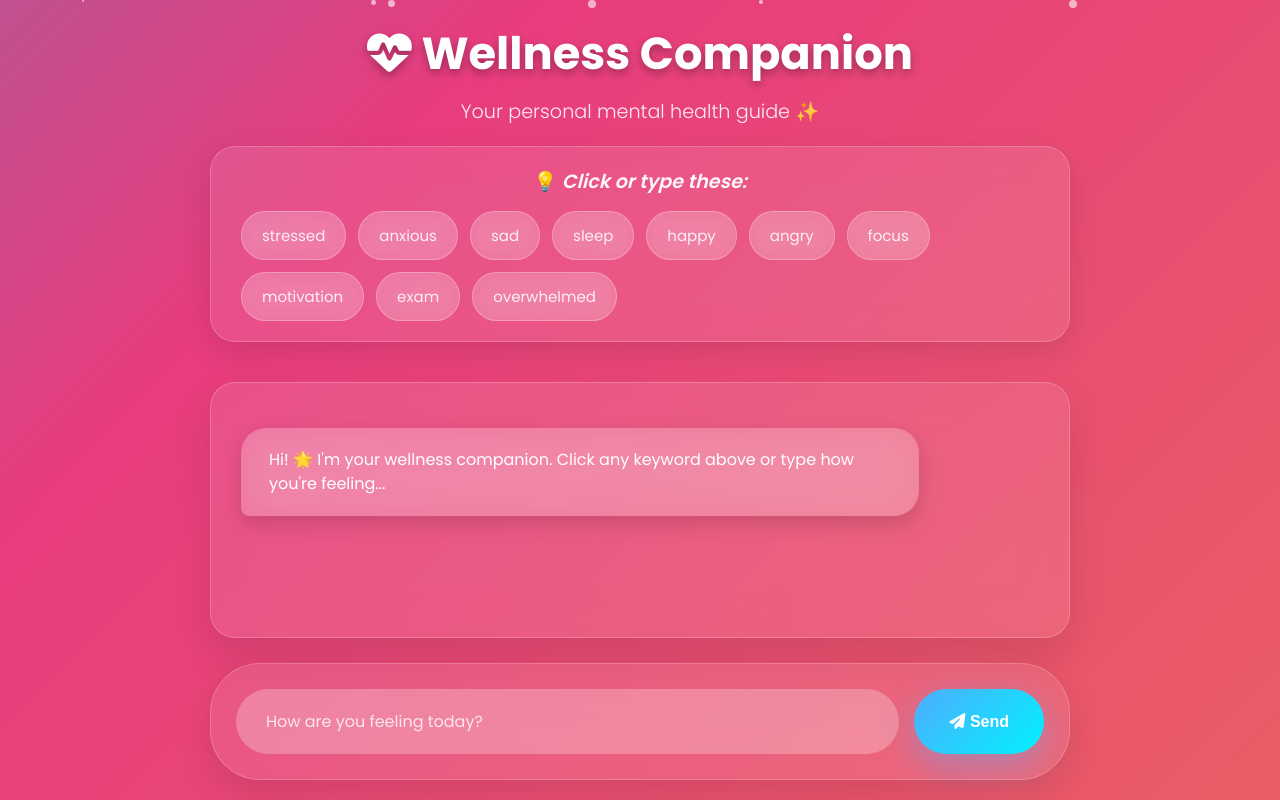
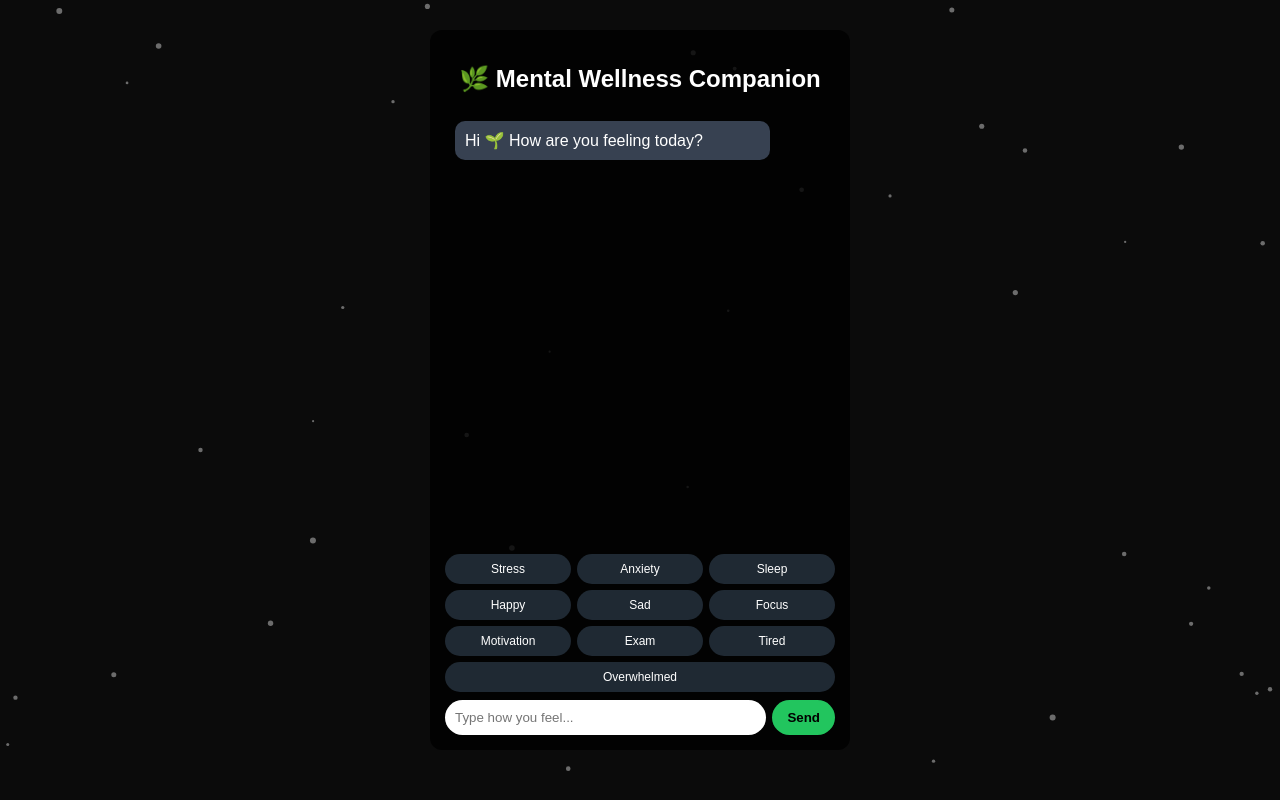
Before and after one commit to sanjaysubramanian04/wellness-bot, a FastAPI app: page / in a window 1280 px wide. Run offline with FastAPI, Linux system fonts and the light colour scheme.

Commit message:
Mental wellness chatbot - mobile responsive

```diff
--- a/static/index.html
+++ b/static/index.html
@@ -1,275 +1,39 @@
 <!DOCTYPE html>
-<html>
+<html lang="en">
 <head>
-    <title>🌿 Mental Wellness Companion</title>
-    <meta name="viewport" content="width=device-width, initial-scale=1">
-    <link href="https://fonts.googleapis.com/css2?family=Poppins:wght@300;400;600;700&display=swap" rel="stylesheet">
-    <link rel="stylesheet" href="https://cdnjs.cloudflare.com/ajax/libs/font-awesome/6.4.0/css/all.min.css">
-    <style>
-        * { margin: 0; padding: 0; box-sizing: border-box; }
-        body {
-            font-family: 'Poppins', sans-serif;
-            height: 100vh;
-            background: linear-gradient(-45deg, #ee7752, #e73c7e, #23a6d5, #23d5ab);
-            background-size: 400% 400%;
-            animation: gradientShift 15s ease infinite;
-            color: white;
-            overflow: hidden;
-        }
-        @keyframes gradientShift {
-            0% { background-position: 0% 50%; }
-            50% { background-position: 100% 50%; }
-            100% { background-position: 0% 50%; }
-        }
-        .container { max-width: 900px; margin: 0 auto; height: 100vh; display: flex; flex-direction: column; padding: 20px; }
-        .header { text-align: center; margin-bottom: 20px; }
-        .header h1 { font-size: 2.8em; font-weight: 700; margin-bottom: 10px; text-shadow: 0 4px 8px rgba(0,0,0,0.3); }
-        .header p { font-size: 1.2em; opacity: 0.9; font-weight: 300; margin-bottom: 20px; }
-        .keywords {
-            background: rgba(255,255,255,0.1);
-            backdrop-filter: blur(15px);
-            padding: 20px 30px;
-            border-radius: 25px;
-            margin-bottom: 20px;
-            border: 1px solid rgba(255,255,255,0.2);
-            box-shadow: 0 10px 30px rgba(0,0,0,0.1);
-        }
-        .keywords p { margin: 0 0 15px 0; font-weight: 600; opacity: 0.95; }
-        .keywords-grid { display: flex; flex-wrap: wrap; gap: 12px; }
-        .keyword-btn {
-            background: rgba(255,255,255,0.2);
-            padding: 12px 20px;
-            border-radius: 30px;
-            cursor: pointer;
-            font-size: 15px;
-            font-weight: 500;
-            backdrop-filter: blur(10px);
-            border: 1px solid rgba(255,255,255,0.3);
-            transition: all 0.3s ease;
-            opacity: 0.9;
-            position: relative;
-        }
-        .keyword-btn:hover {
-            background: rgba(255,255,255,0.4);
-            transform: translateY(-3px) scale(1.05);
-            box-shadow: 0 10px 25px rgba(0,0,0,0.3);
-            opacity: 1;
-        }
-        .keyword-btn:active { transform: scale(0.98); }
-        #chatbox {
-            flex: 1;
-            background: rgba(255,255,255,0.1);
-            backdrop-filter: blur(20px);
-            border-radius: 25px;
-            padding: 30px;
-            overflow-y: auto;
-            margin-bottom: 25px;
-            box-shadow: 0 20px 40px rgba(0,0,0,0.1);
-            border: 1px solid rgba(255,255,255,0.2);
-        }
-        .message {
-            margin: 15px 0;
-            padding: 20px 28px;
-            border-radius: 25px;
-            max-width: 85%;
-            animation: slideIn 0.4s ease-out;
-            box-shadow: 0 8px 20px rgba(0,0,0,0.15);
-            line-height: 1.5;
-        }
-        @keyframes slideIn {
-            from { opacity: 0; transform: translateY(30px); }
-            to { opacity: 1; transform: translateY(0); }
-        }
-        .user {
-            background: linear-gradient(135deg, #667eea, #764ba2);
-            margin-left: auto;
-            text-align: right;
-            border-bottom-right-radius: 8px;
-        }
-        .bot {
-            background: rgba(255,255,255,0.2);
-            backdrop-filter: blur(15px);
-            border-bottom-left-radius: 8px;
-        }
-        .input-container {
-            display: flex;
-            gap: 15px;
-            background: rgba(255,255,255,0.1);
-            padding: 25px;
-            border-radius: 50px;
-            backdrop-filter: blur(25px);
-            border: 1px solid rgba(255,255,255,0.2);
-            box-shadow: 0 15px 35px rgba(0,0,0,0.1);
-        }
-        #input {
-            flex: 1;
-            padding: 20px 30px;
-            border: none;
-            border-radius: 50px;
-            background: rgba(255,255,255,0.25);
-            font-size: 16px;
-            color: white;
-            outline: none;
-            font-family: inherit;
-        }
-        #input::placeholder { color: rgba(255,255,255,0.8); }
-        button {
-            padding: 20px 35px;
-            background: linear-gradient(135deg, #4facfe 0%, #00f2fe 100%);
-            border: none;
-            border-radius: 50px;
-            color: white;
-            font-weight: 600;
-            font-size: 16px;
-            cursor: pointer;
-            transition: all 0.3s ease;
-            box-shadow: 0 12px 35px rgba(79, 172, 254, 0.4);
-        }
-        button:hover { transform: scale(1.08); box-shadow: 0 18px 45px rgba(79, 172, 254, 0.6); }
-        button:active { transform: scale(1.02); }
-        .typing { font-style: italic; opacity: 0.85; display: flex; align-items: center; gap: 4px; }
-        .typing span { animation: blink 1.5s infinite; }
-        @keyframes blink { 0%, 50% { opacity: 1; } 51%, 100% { opacity: 0; } }
-        @media (max-width: 768px) {
-            .container { padding: 15px; }
-            .header h1 { font-size: 2.2em; }
-            .input-container, .keywords { padding: 18px; }
-            .keyword-btn { padding: 10px 16px; font-size: 14px; }
-        }
-        .particles { position: fixed; top: 0; left: 0; width: 100%; height: 100%; pointer-events: none; z-index: -1; }
-        .particle {
-            position: absolute;
-            background: rgba(255,255,255,0.6);
-            border-radius: 50%;
-            animation: float 8s infinite linear;
-        }
-        @keyframes float {
-            0% { transform: translateY(100vh) rotate(0deg) scale(0); opacity: 0; }
-            10% { opacity: 1; scale(1); }
-            90% { opacity: 1; }
-            100% { transform: translateY(-100px) rotate(360deg) scale(0); opacity: 0; }
-        }
-    </style>
+  <meta charset="UTF-8">
+  <title>Mental Wellness Bot</title>
+  <meta name="viewport" content="width=device-width, initial-scale=1.0">
+  <link rel="stylesheet" href="style.css">
 </head>
 <body>
-    <div class="particles" id="particles"></div>
-    <div class="container">
-        <div class="header">
-            <h1><i class="fas fa-heartbeat"></i> Wellness Companion</h1>
-            <p>Your personal mental health guide ✨</p>
-            <div class="keywords">
-                <p>💡 <i>Click or type these:</i></p>
-                <div class="keywords-grid">
-                    <span class="keyword-btn" onclick="setInput('I\'m stressed')" title="Box Breathing Technique">stressed</span>
-                    <span class="keyword-btn" onclick="setInput('anxious')" title="5-4-3-2-1 Grounding">anxious</span>
-                    <span class="keyword-btn" onclick="setInput('sad')" title="Gratitude Journal">sad</span>
-                    <span class="keyword-btn" onclick="setInput('can\'t sleep')" title="4-7-8 Breathing">sleep</span>
-                    <span class="keyword-btn" onclick="setInput('happy')" title="Joy Amplifier">happy</span>
-                    <span class="keyword-btn" onclick="setInput('angry')" title="Anger Reset">angry</span>
-                    <span class="keyword-btn" onclick="setInput('can\'t focus')" title="Pomodoro Focus">focus</span>
-                    <span class="keyword-btn" onclick="setInput('no motivation')" title="2-Min Rule">motivation</span>
-                    <span class="keyword-btn" onclick="setInput('exam')" title="Exam Brain Hacks">exam</span>
-                    <span class="keyword-btn" onclick="setInput('overwhelmed')" title="Priority Matrix">overwhelmed</span>
-                </div>
-            </div>
-        </div>
-        <div id="chatbox"></div>
-        <div class="input-container">
-            <input type="text" id="input" placeholder="How are you feeling today?">
-            <button onclick="sendMessage()"><i class="fas fa-paper-plane"></i> Send</button>
-        </div>
-    </div>
 
-    <script>
-        // Floating particles background
-        function createParticles() {
-            const particles = document.getElementById('particles');
-            for (let i = 0; i < 25; i++) {
-                const particle = document.createElement('div');
-                particle.className = 'particle';
-                particle.style.left = Math.random() * 100 + '%';
-                particle.style.width = particle.style.height = (Math.random() * 6 + 2) + 'px';
-                particle.style.animationDelay = Math.random() * 8 + 's';
-                particle.style.animationDuration = (Math.random() * 4 + 6) + 's';
-                particles.appendChild(particle);
-            }
-        }
-        createParticles();
+<canvas id="particles"></canvas>
 
-        const chatbox = document.getElementById('chatbox');
-        const input = document.getElementById('input');
+<div class="chat-container">
+  <h2>🌿 Mental Wellness Companion</h2>
 
-        function addMessage(msg, isUser, isTyping = false) {
-            const div = document.createElement('div');
-            div.className = `message ${isUser ? 'user' : 'bot'}`;
-            if (isTyping) {
-                div.innerHTML = '<div class="typing">Bot is thinking<span>.</span><span>.</span><span>.</span></div>';
-            } else {
-                div.innerHTML = msg;
-            }
-            chatbox.appendChild(div);
-            chatbox.scrollTop = chatbox.scrollHeight;
-            return div;
-        }
+  <div id="chatbox"></div>
 
-        function typeWriter(text, element, speed = 40) {
-            let i = 0;
-            element.textContent = '';
-            function type() {
-                if (i < text.length) {
-                    element.textContent += text.charAt(i);
-                    i++;
-                    setTimeout(type, speed);
-                }
-            }
-            type();
-        }
+  <div class="quick-buttons">
+    <button onclick="quickSend('stress')">Stress</button>
+    <button onclick="quickSend('anxiety')">Anxiety</button>
+    <button onclick="quickSend('sleep')">Sleep</button>
+    <button onclick="quickSend('happy')">Happy</button>
+    <button onclick="quickSend('sad')">Sad</button>
+    <button onclick="quickSend('focus')">Focus</button>
+    <button onclick="quickSend('motivation')">Motivation</button>
+    <button onclick="quickSend('exam')">Exam</button>
+    <button onclick="quickSend('tired')">Tired</button>
+    <button onclick="quickSend('overwhelmed')">Overwhelmed</button>
+  </div>
 
-        async function sendMessage() {
-            const msg = input.value.trim();
-            if (!msg) return;
+  <div class="input-area">
+    <input id="msgInput" type="text" placeholder="Type how you feel...">
+    <button id="sendBtn">Send</button>
+  </div>
+</div>
 
-            addMessage(msg, true);
-            input.value = '';
-
-            // Typing indicator
-            const typingDiv = addMessage('', false, true);
-            chatbox.scrollTop = chatbox.scrollHeight;
-
-            try {
-                const controller = new AbortController();
-                setTimeout(() => controller.abort(), 10000);
-
-                const res = await fetch(`/chat?message=${encodeURIComponent(msg)}`, { signal: controller.signal });
-                const data = await res.json();
-
-                typingDiv.remove();
-
-                // Typewriter effect
-                const botDiv = addMessage('', false);
-                typeWriter(data.reply, botDiv);
-
-            } catch (error) {
-                typingDiv.remove();
-                addMessage("🤖 Connection issue—please try again! (Server running?)", false);
-            }
-        }
-
-        function setInput(text) {
-            input.value = text;
-            input.focus();
-            setTimeout(() => sendMessage(), 800);  // Auto-send after click
-        }
-
-        // Enter key support
-        input.addEventListener('keypress', (e) => {
-            if (e.key === 'Enter') sendMessage();
-        });
-
-        // Welcome message
-        setTimeout(() => {
-            addMessage("Hi! 🌟 I'm your wellness companion. Click any keyword above or type how you're feeling...", false);
-        }, 800);
-    </script>
+<script src="script.js"></script>
 </body>
 </html>
--- a/static/script.js
+++ b/static/script.js
@@ -1,115 +1,117 @@
-const API_URL = 'http://localhost:8000/chat';
-let sessionId = localStorage.getItem('sessionId') || null;
+const chatbox = document.getElementById("chatbox");
+const input = document.getElementById("msgInput");
+const sendBtn = document.getElementById("sendBtn");
 
-const messagesEl = document.getElementById('messages');
-const inputEl = document.getElementById('message-input');
-const sendBtn = document.getElementById('send-btn');
-const crisisNotice = document.getElementById('crisis-notice');
-
-// Particles background
-const canvas = document.getElementById('particles');
-const ctx = canvas.getContext('2d');
-canvas.width = window.innerWidth;
-canvas.height = window.innerHeight;
-let particles = [];
-
-class Particle {
-    constructor() {
-        this.x = Math.random() * canvas.width;
-        this.y = Math.random() * canvas.height;
-        this.size = Math.random() * 3 + 1;
-        this.speedX = Math.random() * 0.5 - 0.25;
-        this.speedY = Math.random() * 0.5 - 0.25;
-    }
-    update() {
-        this.x += this.speedX;
-        this.y += this.speedY;
-        if (this.x > canvas.width || this.x < 0) this.speedX = -this.speedX;
-        if (this.y > canvas.height || this.y < 0) this.speedY = -this.speedY;
-    }
-    draw() {
-        ctx.fillStyle = 'rgba(255,255,255,0.5)';
-        ctx.beginPath();
-        ctx.arc(this.x, this.y, this.size, 0, Math.PI * 2);
-        ctx.fill();
-    }
+/* -------- CHAT -------- */
+function addMsg(text, type) {
+  const div = document.createElement("div");
+  div.className = `message ${type}`;
+  div.textContent = text;
+  chatbox.appendChild(div);
+  chatbox.scrollTop = chatbox.scrollHeight;
 }
 
-for (let i = 0; i < 100; i++) particles.push(new Particle());
+function sendMessage() {
+  const msg = input.value.trim();
+  if (!msg) return;
 
-function animateParticles() {
-    ctx.clearRect(0, 0, canvas.width, canvas.height);
-    particles.forEach(p => { p.update(); p.draw(); });
-    requestAnimationFrame(animateParticles);
+  addMsg(msg, "user");
+  input.value = "";
+
+  const reply = getReply(msg);
+  setTimeout(() => addMsg(reply, "bot"), 400);
 }
-animateParticles();
 
-window.addEventListener('resize', () => {
-    canvas.width = window.innerWidth;
-    canvas.height = window.innerHeight;
+/* MOBILE SAFE EVENTS */
+sendBtn.addEventListener("click", sendMessage);
+sendBtn.addEventListener("touchstart", e => {
+  e.preventDefault();
+  sendMessage();
 });
 
-function addMessage(role, content, isTyping = false) {
-    const msg = document.createElement('div');
-    msg.className = `message ${role} ${isTyping ? 'typing' : ''}`;
-    msg.textContent = content;
-    messagesEl.appendChild(msg);
-    messagesEl.scrollTop = messagesEl.scrollHeight;
+input.addEventListener("keydown", e => {
+  if (e.key === "Enter") sendMessage();
+});
+
+function quickSend(text) {
+  input.value = text;
+  sendMessage();
 }
 
-function typeMessage(content, callback) {
-    const msg = document.createElement('div');
-    msg.className = 'message assistant typing';
-    messagesEl.appendChild(msg);
-    messagesEl.scrollTop = messagesEl.scrollHeight;
+/* -------- BOT LOGIC -------- */
+function getReply(msg) {
+  msg = msg.toLowerCase();
 
-    let i = 0;
-    const typer = setInterval(() => {
-        msg.textContent = content.slice(0, i);
-        i++;
-        if (i > content.length) {
-            clearInterval(typer);
-            msg.classList.remove('typing');
-            if (callback) callback();
-        }
-    }, 30);
+  if (msg.includes("stress"))
+    return "🧘 Stress relief:\n• Inhale 4 sec\n• Hold 4 sec\n• Exhale 6 sec\nRepeat 5 times.";
+
+  if (msg.includes("anxiety") || msg.includes("anxious"))
+    return "🌿 Anxiety grounding:\n5 things you see\n4 feel\n3 hear.";
+
+  if (msg.includes("sad") || msg.includes("low"))
+    return "💙 Feeling low?\nDrink water, sit in sunlight, write one good thought.";
+
+  if (msg.includes("sleep"))
+    return "😴 Better sleep:\nNo phone before bed\nDeep breathing\nDark room.";
+
+  if (msg.includes("happy"))
+    return "✨ Keep happiness alive:\nSmile\nShare joy\nDo what you love.";
+
+  if (msg.includes("angry"))
+    return "🔥 Anger reset:\nPause\nBreathe slow\nRelax body.";
+
+  if (msg.includes("focus"))
+    return "🎯 Focus tip:\n25 min work\n5 min break.";
+
+  if (msg.includes("motivation"))
+    return "🚀 Start for 2 minutes.\nAction creates motivation.";
+
+  if (msg.includes("exam"))
+    return "📚 Exam calm:\nTrust preparation\nBreathe slowly.";
+
+  if (msg.includes("tired"))
+    return "😌 Energy reset:\nWater\nStretch\nDeep breath.";
+
+  if (msg.includes("overwhelmed"))
+    return "🌊 Overwhelmed?\nWrite 3 tasks\nDo one.";
+
+  return "🌱 Take a slow breath.\nYou’re doing your best.";
 }
 
-async function sendMessage() {
-    const message = inputEl.value.trim();
-    if (!message) return;
+/* -------- PARTICLES -------- */
+const canvas = document.getElementById("particles");
+const ctx = canvas.getContext("2d");
 
-    addMessage('user', message);
-    inputEl.value = '';
-    sendBtn.disabled = true;
+function resize() {
+  canvas.width = innerWidth;
+  canvas.height = innerHeight;
+}
+resize();
+window.addEventListener("resize", resize);
 
-    try {
-        const res = await fetch(API_URL, {
-            method: 'POST',
-            headers: { 'Content-Type': 'application/json' },
-            body: JSON.stringify({ message, session_id: sessionId })
-        });
-        const data = await res.json();
-        sessionId = data.session_id;
-        localStorage.setItem('sessionId', sessionId);
+const particles = Array.from({ length: 40 }, () => ({
+  x: Math.random() * canvas.width,
+  y: Math.random() * canvas.height,
+  r: Math.random() * 2 + 1,
+  dx: Math.random() - 0.5,
+  dy: Math.random() - 0.5
+}));
 
-        if (data.is_crisis) {
-            crisisNotice.textContent = data.reply + ' 💙';
-            crisisNotice.classList.remove('hidden');
-            setTimeout(() => crisisNotice.classList.add('hidden'), 10000);
-        } else {
-            typeMessage(data.reply);
-        }
-    } catch (err) {
-        addMessage('assistant', 'Sorry, having trouble connecting. Try again?');
-    }
-    sendBtn.disabled = false;
+function animate() {
+  ctx.clearRect(0, 0, canvas.width, canvas.height);
+  particles.forEach(p => {
+    p.x += p.dx;
+    p.y += p.dy;
+    if (p.x < 0 || p.x > canvas.width) p.dx *= -1;
+    if (p.y < 0 || p.y > canvas.height) p.dy *= -1;
+    ctx.beginPath();
+    ctx.arc(p.x, p.y, p.r, 0, Math.PI * 2);
+    ctx.fillStyle = "rgba(255,255,255,0.4)";
+    ctx.fill();
+  });
+  requestAnimationFrame(animate);
 }
+animate();
 
-sendBtn.addEventListener('click', sendMessage);
-inputEl.addEventListener('keypress', (e) => {
-    if (e.key === 'Enter') sendMessage();
-});
-
-// Welcome message
-addMessage('assistant', 'Hello! I\'m your Wellness Companion. 🌱 Share how you\'re feeling, or ask for tips on stress, anxiety, or mindfulness.');
+/* WELCOME */
+addMsg("Hi 🌱 How are you feeling today?", "bot");
--- a/static/style.css
+++ b/static/style.css
@@ -1,169 +1,96 @@
-@import url('https://fonts.googleapis.com/css2?family=Poppins:wght@300;400;600&display=swap');
-
 * {
-    margin: 0;
-    padding: 0;
   box-sizing: border-box;
+  font-family: 'Poppins', sans-serif;
 }
 
 body {
-    font-family: 'Poppins', sans-serif;
-    background: linear-gradient(135deg, #667eea 0%, #764ba2 100%);
-    min-height: 100dvh; /* FIX */
-    position: relative;
+  margin: 0;
+  background: #0b0b0b;
+  color: #fff;
+  overflow: hidden;
 }
 
-/* Particles */
 #particles {
   position: fixed;
   inset: 0;
-    z-index: 1;
+  z-index: -1;
 }
 
-/* Main Container */
-.container {
-    max-width: 800px;
-    margin: 0 auto;
-    padding: 16px;
-    position: relative;
-    z-index: 2;
-    min-height: 100dvh;
+.chat-container {
+  max-width: 420px;
+  margin: auto;
+  margin-top: 30px;
+  background: rgba(0,0,0,0.8);
+  padding: 15px;
+  border-radius: 12px;
   display: flex;
   flex-direction: column;
+  height: 90vh;
 }
 
-/* Header */
-header {
+h2 {
   text-align: center;
-    color: white;
-    margin-bottom: 16px;
+  margin-bottom: 10px;
 }
 
-header h1 {
-    font-size: 2.2em;
-    text-shadow: 0 2px 10px rgba(0,0,0,0.3);
+#chatbox {
+  flex: 1;
+  overflow-y: auto;
+  padding: 10px;
 }
 
-/* Chat Container */
-#chat-container {
-    flex: 1; /* FIX */
-    background: rgba(255,255,255,0.95);
-    backdrop-filter: blur(20px);
-    border-radius: 22px;
-    display: flex;
-    flex-direction: column;
-    box-shadow: 0 20px 60px rgba(0,0,0,0.3);
-    overflow: hidden;
-}
-
-/* Messages */
-#messages {
-    flex: 1;
-    padding: 16px;
-    overflow-y: auto;
-    display: flex;
-    flex-direction: column;
-    gap: 12px;
-}
-
-/* Message bubbles */
 .message {
-    max-width: 80%;
-    padding: 14px 18px;
-    border-radius: 20px;
-    font-size: 15px;
+  margin: 8px 0;
+  padding: 10px;
+  border-radius: 10px;
+  max-width: 85%;
+  white-space: pre-line;
 }
 
 .user {
+  background: #2563eb;
   align-self: flex-end;
-    background: linear-gradient(135deg, #667eea, #764ba2);
-    color: white;
 }
 
-.assistant {
+.bot {
+  background: #374151;
   align-self: flex-start;
-    background: white;
-    border: 1px solid #e0e0e0;
 }
 
-/* Input Area */
-.input-area {
-    padding: 12px;
-    background: white;
+.quick-buttons {
   display: flex;
-    gap: 10px;
-    border-top: 1px solid #eee;
-    padding-bottom: env(safe-area-inset-bottom); /* FIX */
+  flex-wrap: wrap;
+  gap: 6px;
+  margin-bottom: 8px;
 }
 
-/* Input */
-#message-input {
-    flex: 1;
-    padding: 12px 16px;
-    border: 2px solid #e0e0e0;
-    border-radius: 25px;
-    font-size: 15px;
-    outline: none;
+.quick-buttons button {
+  flex: 1 1 30%;
+  padding: 8px;
+  border: none;
+  border-radius: 20px;
+  background: #1f2933;
+  color: white;
+  font-size: 12px;
 }
 
-/* Button */
-#send-btn {
-    padding: 12px 18px;
-    background: linear-gradient(135deg, #667eea, #764ba2);
-    color: white;
-    border: none;
-    border-radius: 25px;
-    font-weight: 600;
-    cursor: pointer;
-    white-space: nowrap; /* FIX */
+.input-area {
+  display: flex;
+  gap: 6px;
 }
 
-/* Crisis Notice */
-#crisis-notice {
-    margin: 12px;
-    padding: 14px;
-    border-radius: 12px;
-    text-align: center;
+input {
+  flex: 1;
+  padding: 10px;
+  border-radius: 20px;
+  border: none;
 }
 
-/* Hide helper */
-.hidden {
-    display: none !important;
+#sendBtn {
+  padding: 10px 15px;
+  border-radius: 20px;
+  border: none;
+  background: #22c55e;
+  color: #000;
+  font-weight: bold;
 }
-
-/* ---------------- MOBILE FIXES ---------------- */
-@media (max-width: 768px) {
-    header h1 {
-        font-size: 1.9em;
-    }
-
-    .message {
-        max-width: 90%;
-        font-size: 14px;
-    }
-
-    #send-btn {
-        padding: 10px 14px;
-        font-size: 14px;
-    }
-}
-
-@media (max-width: 480px) {
-    header h1 {
-        font-size: 1.6em;
-    }
-
-    .message {
-        max-width: 95%;
-        font-size: 13px;
-    }
-
-    #message-input {
-        font-size: 13px;
-    }
-
-    #send-btn {
-        font-size: 13px;
-        padding: 10px 12px;
-    }
-}
```
Lines whose indentation alone changed are shown as unchanged.
